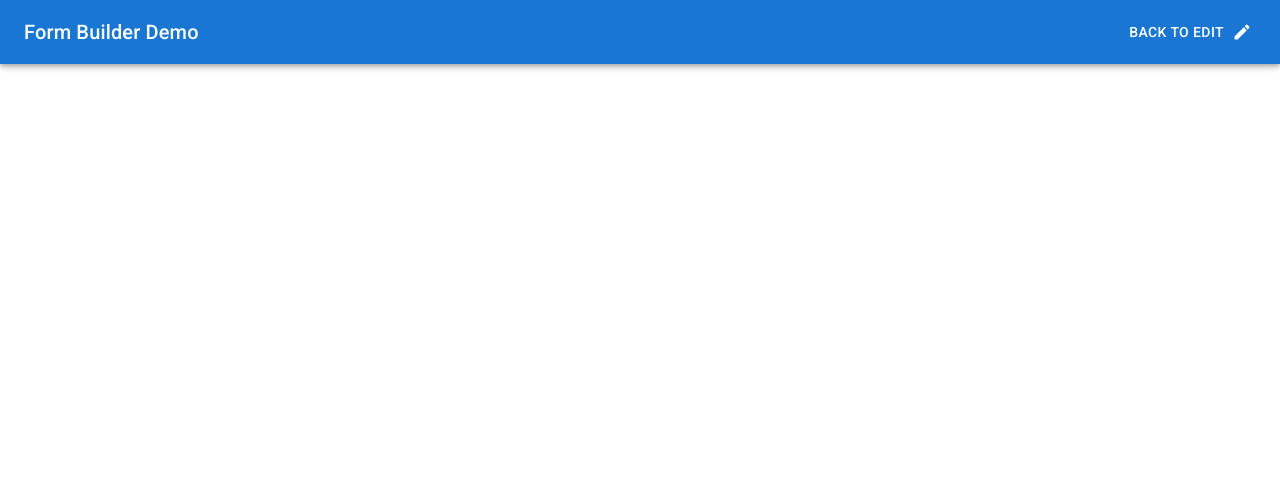
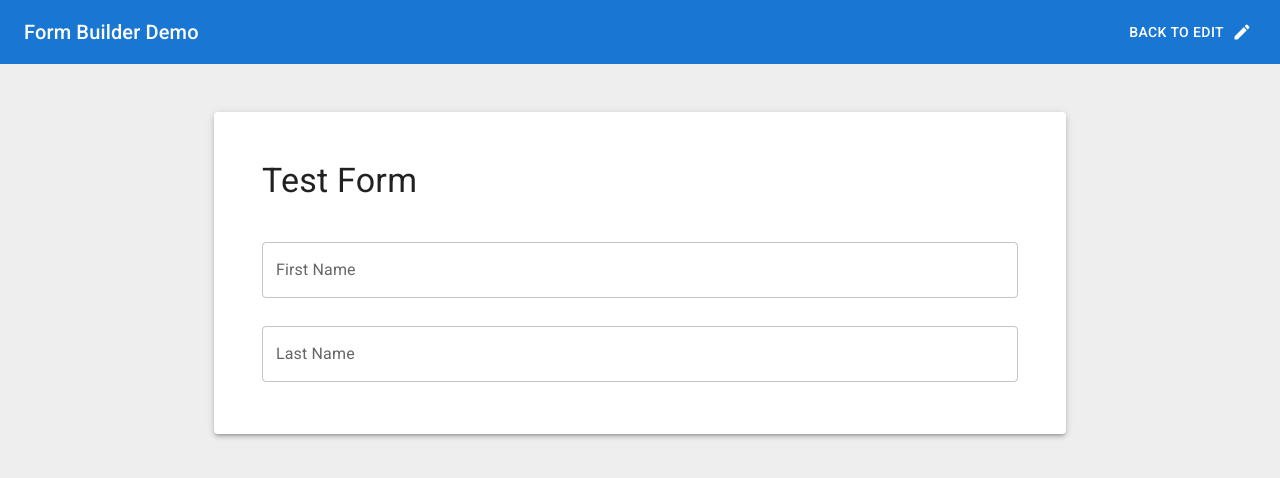
Before and after one commit to LixingSun/form-builder-demo, a React (Vite) app: page /preview in a window 1280 px wide. Shown: the top 478 px of the page. Built offline with nearby package versions, Linux system fonts and the light colour scheme.

Commit message:
Display text field in preview

```diff
--- a/src/context/SchemaContext.jsx
+++ b/src/context/SchemaContext.jsx
@@ -6,6 +6,8 @@ const LOCALSTORAGE_KEY_SCHEMA = 'form-builder-demo-schema';
 
 export const INITIAL_SCHEMA = {
   title: 'Test Form',
+  // description:
+  //   'Welcome to Form Builder Demo. Feel free to play around and create your own form.',
   fields: [
     {
       id: '1',
--- a/src/pages/Preview/Preview.jsx
+++ b/src/pages/Preview/Preview.jsx
@@ -1,20 +1,78 @@
-import { AppBar, Toolbar, Typography, Button } from '@mui/material';
+import { useContext } from 'react';
+import { Link } from 'react-router-dom';
+import {
+  AppBar,
+  Toolbar,
+  Typography,
+  Button,
+  Box,
+  Paper,
+  Container,
+  Grid,
+  TextField,
+} from '@mui/material';
 import EditIcon from '@mui/icons-material/Edit';
-import { Link } from 'react-router-dom';
+import { SchemaContext } from '@/context/SchemaContext';
+import { FIELD_TYPES } from '@/constants/fieldConstants';
+
+const getPreviewField = (field) => {
+  switch (field.type) {
+    case FIELD_TYPES.textField:
+      return (
+        <TextField
+          required={field.isRequired}
+          placeholder={field.description}
+          margin="dense"
+          id={`field-${field.id}`}
+          name={`field-${field.id}`}
+          label={field.title}
+          fullWidth
+          variant="outlined"
+        />
+      );
+  }
+};
 
 export default function Preview() {
+  const schema = useContext(SchemaContext);
+
   return (
+    <Box sx={{ minHeight: '100vh', display: 'flex', flexDirection: 'column' }}>
       <AppBar position="static">
         <Toolbar>
           <Typography variant="h6" sx={{ flexGrow: 1 }}>
             Form Builder Demo
           </Typography>
           <Link to="/">
-          <Button endIcon={<EditIcon />} sx={{ color: 'primary.contrastText' }}>
+            <Button
+              endIcon={<EditIcon />}
+              sx={{ color: 'primary.contrastText' }}
+            >
               Back to Edit
             </Button>
           </Link>
         </Toolbar>
       </AppBar>
+
+      <Box sx={{ flexGrow: 1, bgcolor: '#eeeeee' }}>
+        <Container maxWidth="md" sx={{ paddingY: 6 }}>
+          <Paper elevation={3} sx={{ padding: 6 }}>
+            <Grid container direction="column" rowSpacing={2}>
+              <Grid item>
+                <Typography variant="h4">{schema.title}</Typography>
+              </Grid>
+              <Grid item>
+                <Typography>{schema.description}</Typography>
+              </Grid>
+              {schema.fields.map((field) => (
+                <Grid item key={field.id}>
+                  {getPreviewField(field)}
+                </Grid>
+              ))}
+            </Grid>
+          </Paper>
+        </Container>
+      </Box>
+    </Box>
   );
 }
```
Also changed, not shown: 2 other files (tests, documents, lock files or other folders). Lines whose indentation alone changed are shown as unchanged.
